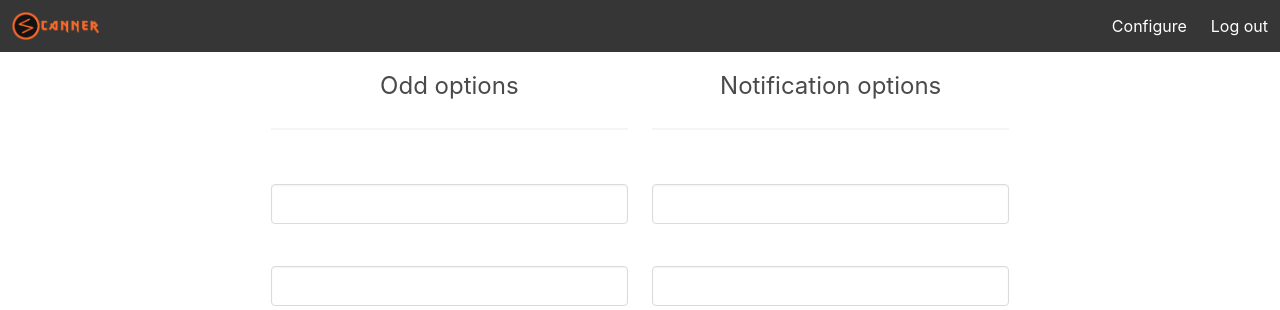
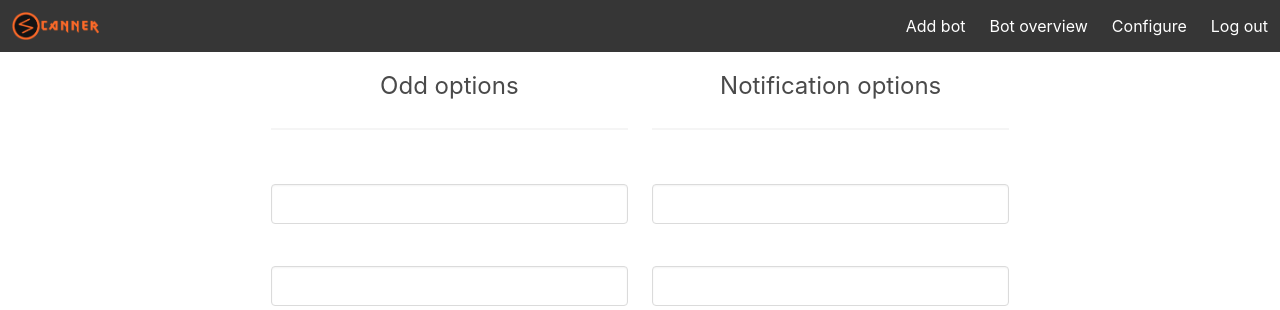
Before and after one commit to 8ru73u5/casino-winner-scanner, a Flask app: page /config/ in a window 1280 px wide. Shown: the top 310 px of the page. Run offline with Flask 2, Linux system fonts and the light colour scheme; the visitor is signed in with stand-in values (Sample User, id 1); data that the repository does not hold is empty; parts of the project's set-up code (start-up, migrations or seed data) failed here and were passed over; some libraries are stand-ins or nearby versions.

Commit message:
Add bot overview and add bot page to the menu

```diff
--- a/templates/base.html
+++ b/templates/base.html
@@ -24,6 +24,12 @@
   <div id="mainNav" class="navbar-menu">
     <div class="navbar-end">
       {% if g.admin %}
+        <a href="{{ url_for('bots.add_bot') }}" class="navbar-item">
+          Add bot
+        </a>
+        <a href="{{ url_for('bots.overview') }}" class="navbar-item">
+          Bot overview
+        </a>
         <a href="{{ url_for('config.main') }}" class="navbar-item">
           Configure
         </a>
```
